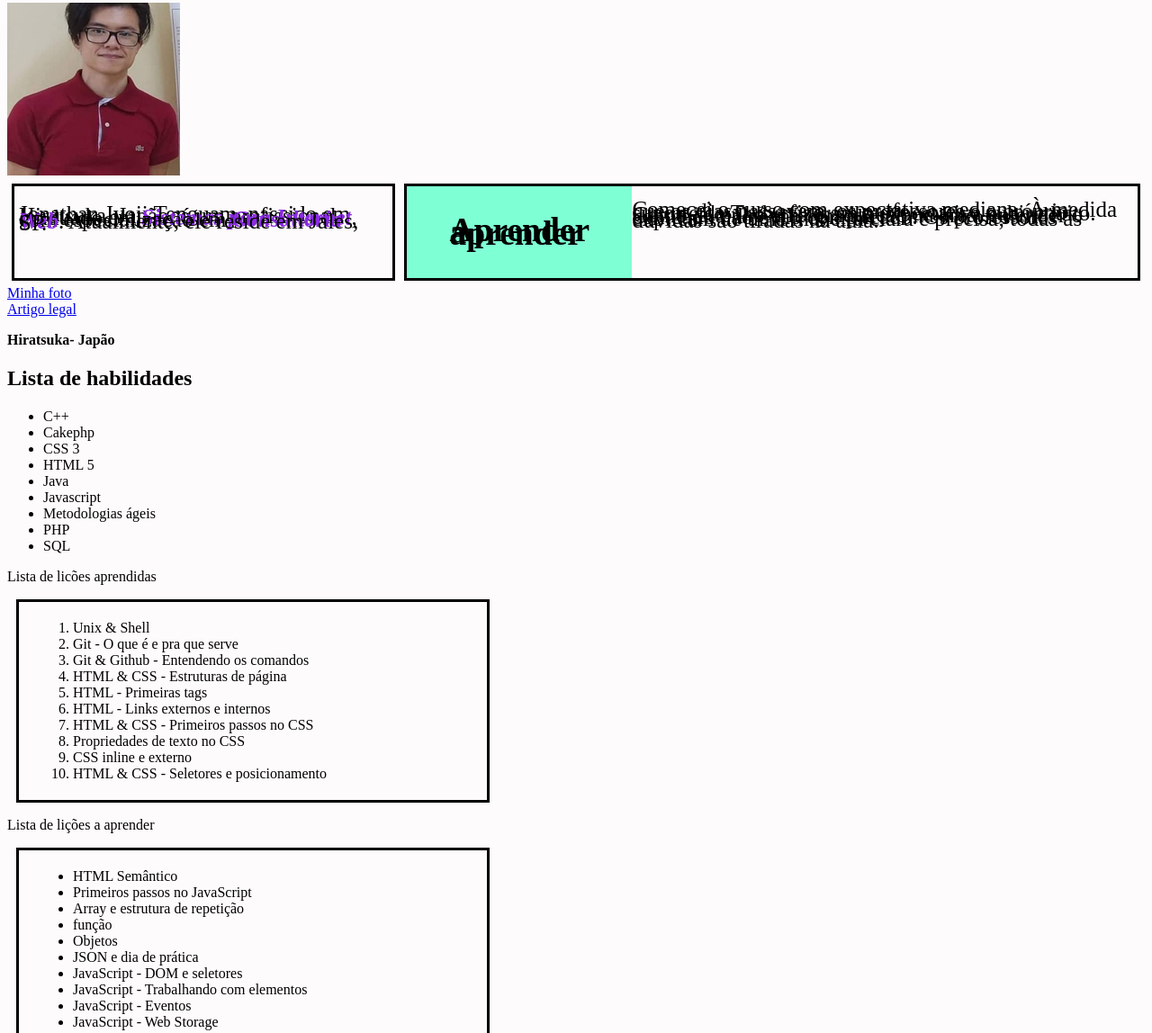
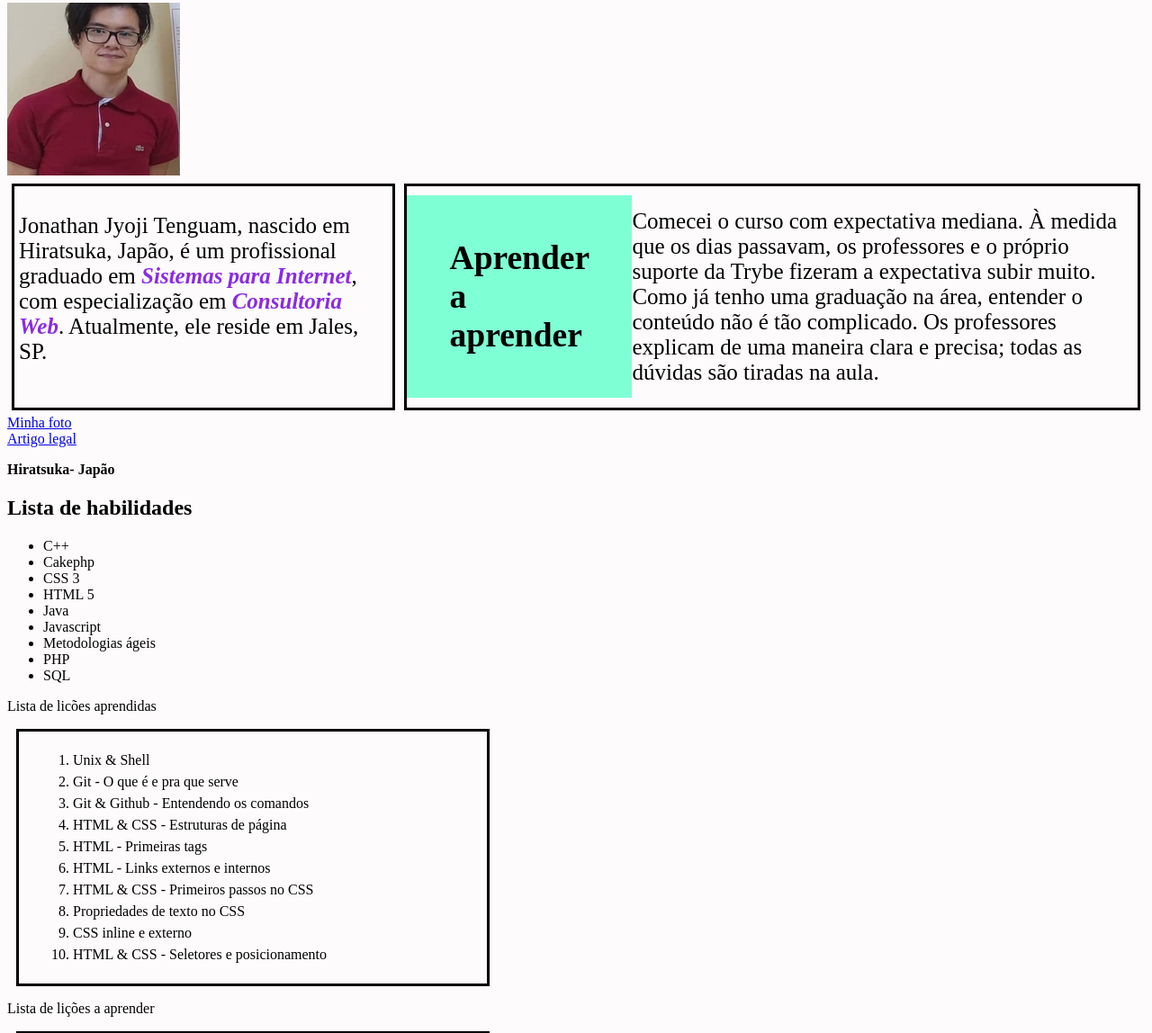
Before and after one commit to JyojiTenguam/project-lessons-learned, a website: page index.html in a window 1280 px wide. Shown: the part 109-1257 px from the top of the page at 90% size. Drawn offline with Linux system fonts and the light colour scheme.

Commit message:
Atualização lições espaçamento

```diff
--- a/style.css
+++ b/style.css
@@ -34,7 +34,6 @@ em {
     margin: 5px;
     text-align: left;
     font-size: 25px;
-    line-height: 2px;
 }
 
 .lado-direito {
@@ -42,7 +41,6 @@ em {
     display: flex;
     margin: 5px;
     font-size: 25px;
-    line-height: 2px;
 }
 
 .lado-direito h2 {
@@ -67,6 +65,7 @@ em {
     border: 3px solid black;
     width: 400px;
     padding: 20px 60px;
+    line-height: 150%;
 }
 
 table {
```
Also changed, not shown: index.html (indentation only).
